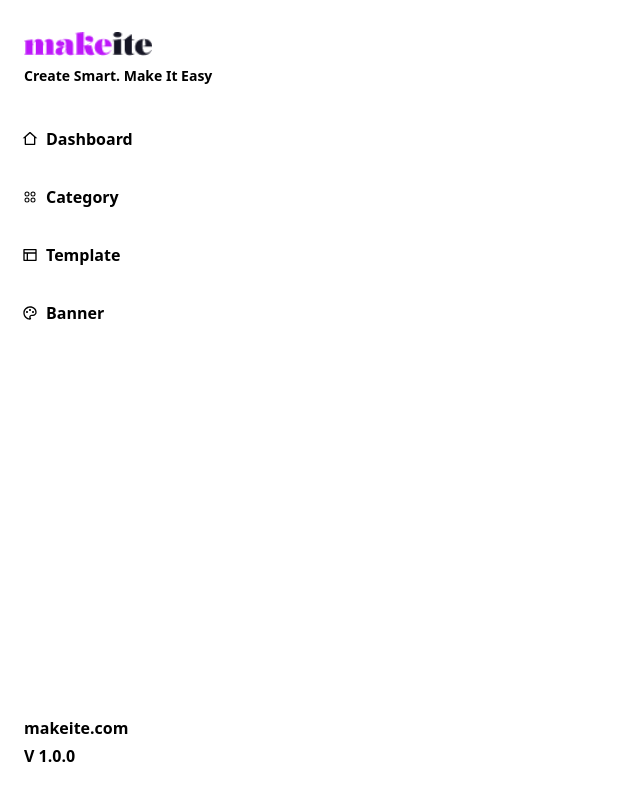
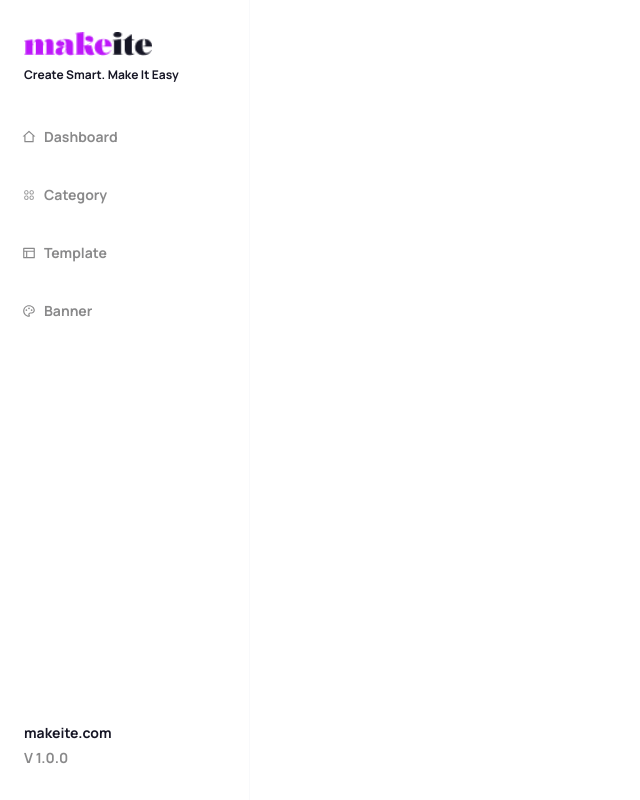
Before and after one commit to tddamith/makeite.com_admin, a React (Create React App) app: page / in a window 1280 px wide. Shown: the whole page, without its empty margins (0-640 px from the left). Built offline with nearby package versions, Linux system fonts and the light colour scheme.

Commit message:
test tool

```diff
--- a/tailwind.config.js
+++ b/tailwind.config.js
@@ -2,9 +2,80 @@
 module.exports = {
   content: [
     "./src/**/*.{js,jsx,ts,tsx}",
+    "./src/pages/**/*.{js,ts,jsx,tsx,mdx}",
+    "./src/components/**/*.{js,ts,jsx,tsx,mdx}",
+    "./src/app/**/*.{js,ts,jsx,tsx,mdx}",
   ],
   theme: {
-    extend: {},
+    extend: {
+      container: {
+        center: true,
+        padding: "16px",
+      },
+      colors: {
+        primary: " #BE17FA",
+        secondary: " #BEEA94",
+        disable: "#89898A",
+        hover: " #DAF4C1",
+        disable_2: " #EDEDED",
+        disable_3: " #CCCCCE",
+
+        font: {
+          primary: "#161625",
+          secondary: " #89898A",
+          default: " #0A071B",
+        },
+
+        boder: {
+          primary: "#F8F9FB",
+          secondary: " #D8D8DA",
+          deafult: " #E8EAF0",
+        },
+      },
+      borderRadius: {
+        md: "16px",
+        md_sm: "14px",
+        sm: "11px",
+        x_sm: "6px",
+      },
+      borderWidth: {
+        sm: "2px",
+        x_sm: "1px",
+      },
+      margin: {
+        "64px": "64px",
+        "42px": "42px",
+        "32px": "32px",
+        "24px": "24px",
+        "16px": "16px",
+        "14px": "14px",
+        "12px": "12px",
+        "8px": "8px",
+        "4px": "4px",
+        "2px": "2px",
+      },
+      padding: {
+        "64px": "64px",
+        "42px": "42px",
+        "32px": "32px",
+        "24px": "24px",
+        "16px": "16px",
+        "12px": "12px",
+        "8px": "8px",
+        "4px": "4px",
+        "2px": "2px",
+      },
+      fontSize: {
+        lg: "24px",
+        md: "20px",
+        sm_md: "16px",
+        md: "14px",
+        sm: "12px",
+      },
+      fontFamily: {
+        manrope: ["Manrope", "sans-serif"],
+      },
+    },
   },
   plugins: [],
-}
+};
```
